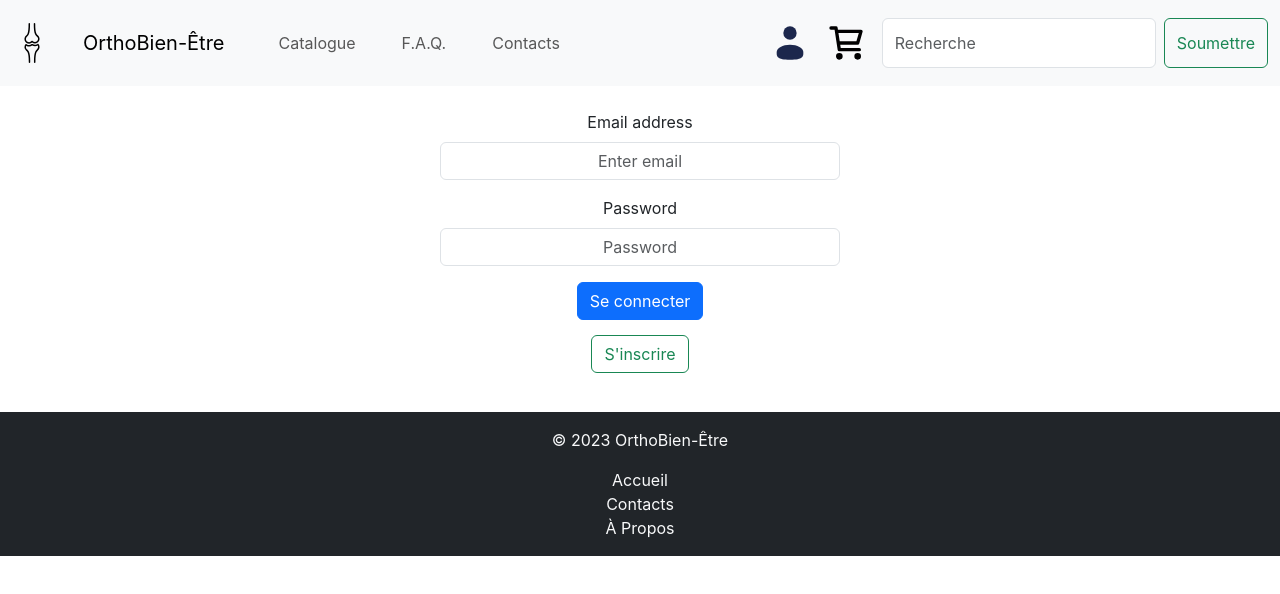
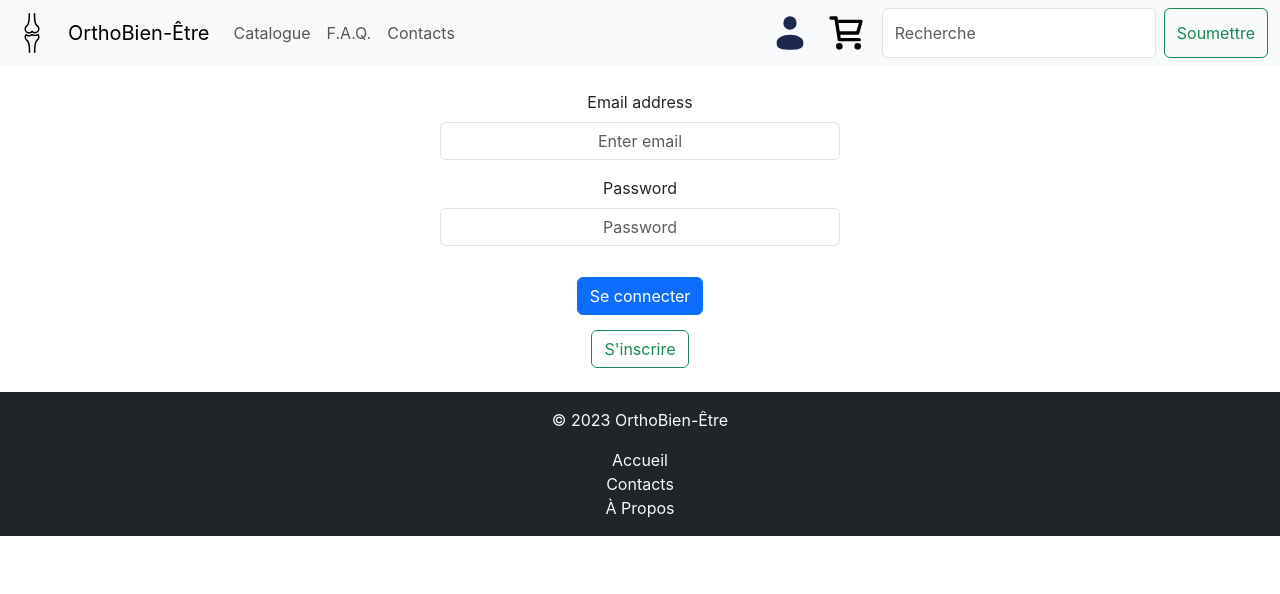
Before and after one commit to INM5001-A23/OrthoBien-Etre, a React (Create React App) app in the folder frontend/: page /connexion in a window 1280 px wide. Shown: the top 594 px of the page. Built offline with nearby package versions, Linux system fonts and the light colour scheme.

Commit message:
Ajustement margin btn

```diff
--- a/frontend/src/pages/PageConnexion.css
+++ b/frontend/src/pages/PageConnexion.css
@@ -9,6 +9,6 @@
   width: 25rem;
 }
 
-.nav-link {
+.btn-primary {
   margin: 15px;
 }
```
